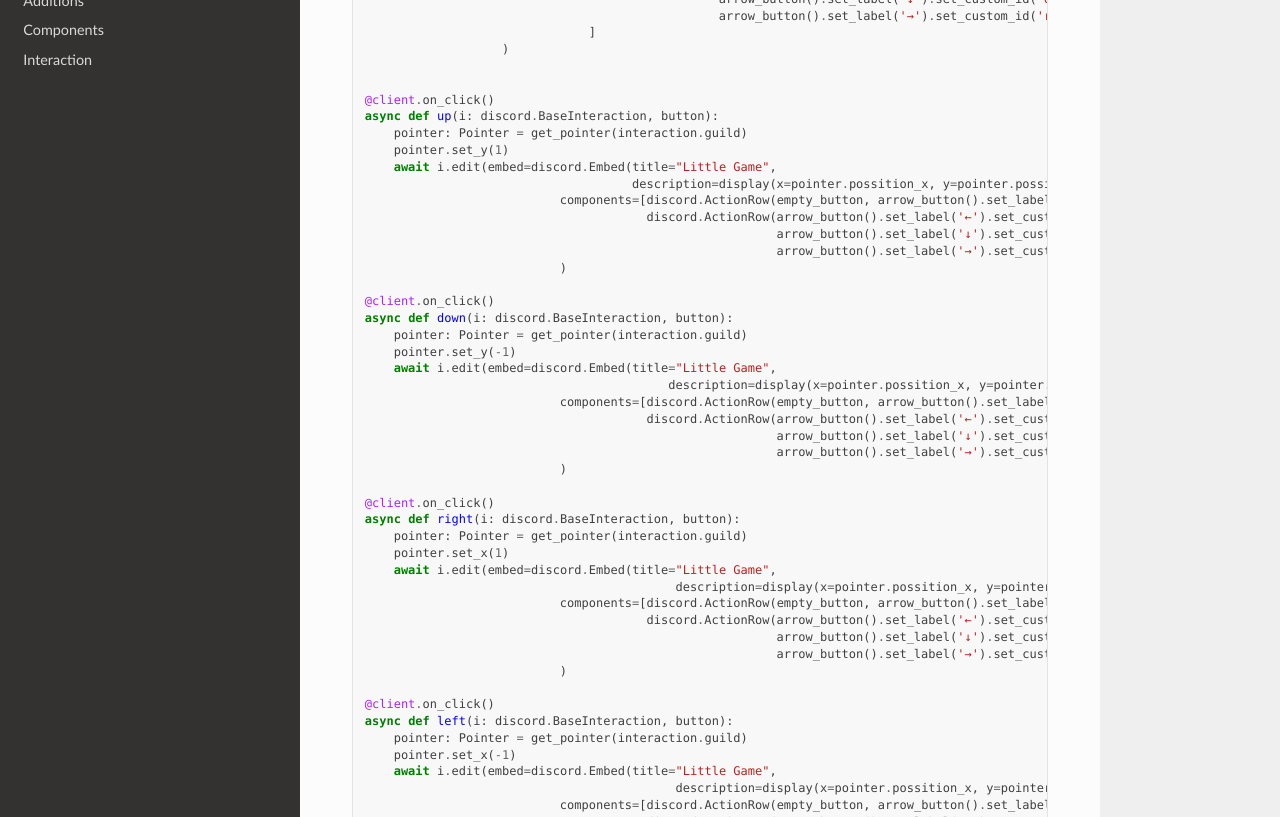
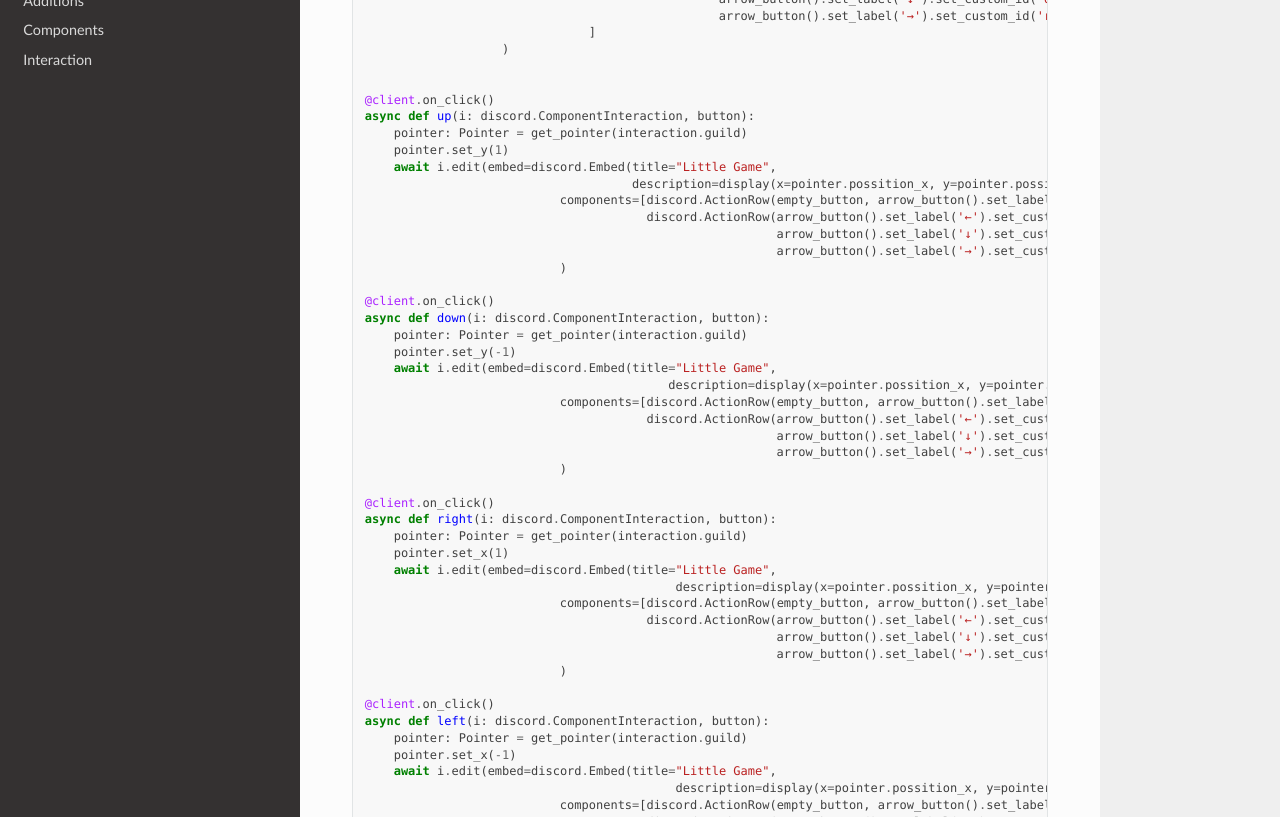
Before and after one commit to mccoderpy/discord.py-message-components, a Sphinx documentation site: the page built from docs/index.rst, in a window 1280 px wide and 1400 px high, scrolled down 8734 px. Shown: the part 151-968 px from the top of the window. Built offline with Sphinx 7.4.7 and the Read the Docs theme 2.0.0, drawn with Linux system fonts in a browser that asks for light colours; some of the changed text lies outside the part shown.

Commit message:
Fixed outdated examples

```diff
--- a/docs/index.rst
+++ b/docs/index.rst
@@ -337,7 +341,7 @@ A Command that sends you a Message and edit it when you click a Button:
         an_embed = discord.Embed(title='Here are some Button\'s', description='Choose an option', color=discord.Color.random())
         msg = await ctx.send(embed=an_embed, components=components)
 
-        def _check(i: discord.BaseInteraction, b):
+        def _check(i: discord.ComponentInteraction, b):
             return i.message == msg and i.member == ctx.author
 
         interaction, button = await client.wait_for('button_click', check=_check)
@@ -448,7 +452,7 @@ Another (complex) Example where a small Embed will be send; you can move a small
 
 
     @client.on_click()
-    async def up(i: discord.BaseInteraction, button):
+    async def up(i: discord.ComponentInteraction, button):
         pointer: Pointer = get_pointer(interaction.guild)
         pointer.set_y(1)
         await i.edit(embed=discord.Embed(title="Little Game",
@@ -460,7 +464,7 @@ Another (complex) Example where a small Embed will be send; you can move a small
                                )
 
     @client.on_click()
-    async def down(i: discord.BaseInteraction, button):
+    async def down(i: discord.ComponentInteraction, button):
         pointer: Pointer = get_pointer(interaction.guild)
         pointer.set_y(-1)
         await i.edit(embed=discord.Embed(title="Little Game",
@@ -472,7 +476,7 @@ Another (complex) Example where a small Embed will be send; you can move a small
                                )
 
     @client.on_click()
-    async def right(i: discord.BaseInteraction, button):
+    async def right(i: discord.ComponentInteraction, button):
         pointer: Pointer = get_pointer(interaction.guild)
         pointer.set_x(1)
         await i.edit(embed=discord.Embed(title="Little Game",
@@ -484,7 +488,7 @@ Another (complex) Example where a small Embed will be send; you can move a small
                                )
 
     @client.on_click()
-    async def left(i: discord.BaseInteraction, button):
+    async def left(i: discord.ComponentInteraction, button):
         pointer: Pointer = get_pointer(interaction.guild)
         pointer.set_x(-1)
         await i.edit(embed=discord.Embed(title="Little Game",
@@ -522,7 +526,7 @@ Sending-SelectMenu's and respond to them
                         placeholder='Select some Options', max_values=3)
             ]])
 
-      def check_selection(i: discord.BaseInteraction, select_menu):
+      def check_selection(i: discord.ComponentInteraction, select_menu):
          return i.author == ctx.author and i.message == msg_with_selects
 
       interaction, select_menu = await client.wait_for('selection_select', check=check_selection)
```
Also changed, not shown: other parts of docs/index.rst (+4 -0 lines).
